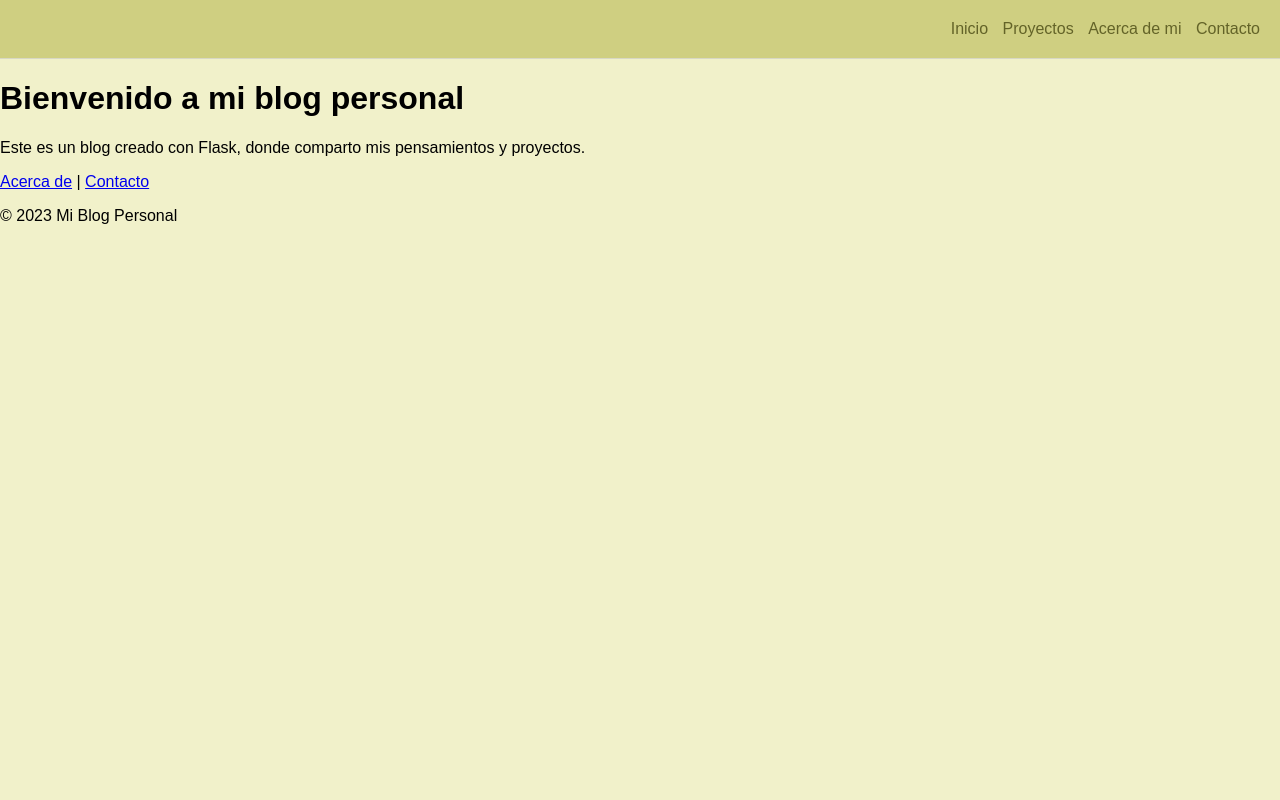
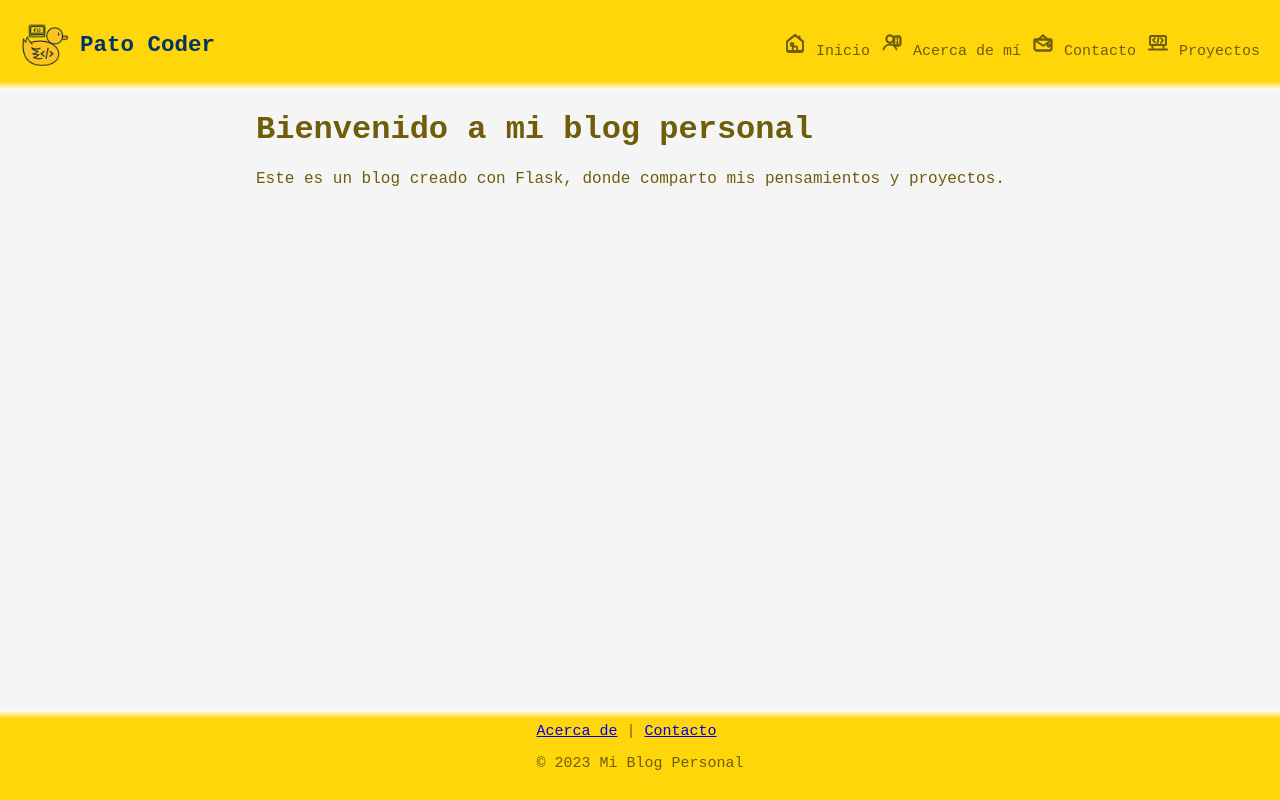
Before and after one commit to OsvaldoRodri/blog_flask, a Flask app: page / in a window 1280 px wide. Run offline with Flask 3, Linux system fonts and the light colour scheme.

Commit message:
style: Mejora general de la pagina pero enfocada en el header

```diff
--- a/static/css/style.css
+++ b/static/css/style.css
@@ -2,22 +2,88 @@ html,
 body {
     margin: 0;
     padding: 0;
-    font-family: Arial, sans-serif;
-    background-color: #f1f1ca;
+    font-family: 'Source Code Pro', monospace;
+    background-color: #f5f5f5;
+    color: #705d0a;
+    height: 100%;
+    /* ocupa toda la ventana */
+    margin: 0;
+    display: flex;
+    flex-direction: column;
+
+    /* fondo suave */
 }
 
 header {
-    background-color: #cfcf81;
+    background-color: #FFD60A;
+    /* amarillo pato */
+    height: 50px;
     padding: 20px;
     display: flex;
-    justify-content: flex-end;
-    /* Alinea el contenido a la derecha */
-    border-bottom: 1px solid #d8d8c5;
+    font-size: 15px;
+    justify-content: space-between;
+    background: linear-gradient(to bottom, #FFD60A 90%, #ffffff 100%);
 
+    /* azul petróleo */
+    align-items: center;
+    display: flex;
 }
 
 header nav a {
+    transition: 0.2s;
     margin-left: 10px;
     text-decoration: none;
-    color: rgb(99, 99, 40);
+    color: #705d0a;
+    /* gris oscuro */
 }
+
+.navbar a:hover {
+    color: #ffbb00;
+    /* naranja del pico */
+    font-size: 18px;
+    filter: drop-shadow(0 0 6px #003566);
+    text-shadow: 0 0 4px #003566;
+    /* glow azul */
+}
+
+.navbar a:hover .icon {
+    filter: drop-shadow(0 0 8px #003566);
+    /* brillo en hover */
+}
+
+nav ul {
+    list-style: none;
+    padding: 0;
+    margin: 0;
+    display: flex;
+}
+
+main {
+    flex: 1;
+    display: grid;
+    grid-template-columns: 1fr 3fr 1fr;
+}
+
+.container {
+    grid-column: 2;
+    /* Ocupa la columna central (3fr) */
+}
+
+.pato-coder {
+    display: flex;
+    color: #003566;
+    align-items: center;
+    gap: 10px;
+}
+
+footer {
+    background-color: #FFD60A;
+    /* amarillo pato */
+    height: 50px;
+    padding: 20px;
+    display: flex;
+    font-size: 15px;
+    justify-content: center;
+    align-items: center;
+    background: linear-gradient(to top, #FFD60A 90%, #ffffff 100%);
+}
--- a/static/js/script.js
+++ b/static/js/script.js
@@ -1 +1 @@
-alert('Hola, bienvenido a mi blog!');
+console.log("Js is working well!");
--- a/templates/base.html
+++ b/templates/base.html
@@ -11,18 +11,82 @@
 
 <body>
     <header>
-        <nav>
-            <a href="/">Inicio</a>
-            <a href="/projects">Proyectos</a>
-            <a href="/about">Acerca de mi</a>
-            <a href="/contact">Contacto</a>
+        <div class="pato-coder">
+            <img src="{{url_for('static', filename='img/main-logo.png')}}" alt="50x50" width="50" height="50">
+            <h2>Pato Coder</h2>
+        </div>
+        <nav class="navbar">
+            <ul>
+                <li><a href="{{ url_for('home') }}">
+                        <svg class="icon" xmlns="http://www.w3.org/2000/svg" width="24" height="24" viewBox="0 0 24 24"
+                            fill="none" stroke="currentColor" stroke-width="1.8" stroke-linecap="round"
+                            stroke-linejoin="round" aria-hidden="true">
+                            <path class="accent" d="M4 10.5L12 4l8 6.5v7.5a2 2 0 0 1-2 2H6a2 2 0 0 1-2-2z" />
+                            <path d="M12 4 4 10.5M12 4l8 6.5M6 21h12a2 2 0 0 0 2-2v-7.5M4 11.5V19a2 2 0 0 0 2 2" />
+                            <path d="M9.75 21v-4.25a1.25 1.25 0 0 1 1.25-1.25h2a1.25 1.25 0 0 1 1.25 1.25V21" />
+                            <rect x="7.75" y="12.25" width="2.5" height="2.5" rx=".4" />
+                            <path d="M16.5 7.25V5.5" />
+                        </svg>
+
+                        Inicio
+                    </a></li>
+                <li><a href="{{ url_for('about') }}">
+                        <svg class="icon" xmlns="http://www.w3.org/2000/svg" width="24" height="24" viewBox="0 0 24 24"
+                            fill="none" stroke="currentColor" stroke-width="1.8" stroke-linecap="round"
+                            stroke-linejoin="round" aria-hidden="true">
+                            <circle class="accent" cx="10" cy="8" r="3.6" />
+                            <circle cx="10" cy="8" r="3.6" />
+                            <path d="M3.5 18.5c.9-3.1 3.9-5 6.5-5s5.6 1.9 6.5 5" />
+                            <rect class="accent" x="14.25" y="5.5" width="6.25" height="9" rx="1.2" />
+                            <rect x="14.25" y="5.5" width="6.25" height="9" rx="1.2" />
+                            <path d="M17.4 8.1v-.6M17.4 10.2v3" />
+                        </svg>
+
+                        Acerca de mí
+                    </a></li>
+                <li><a href="{{ url_for('contact') }}">
+                        <svg class="icon" xmlns="http://www.w3.org/2000/svg" width="24" height="24" viewBox="0 0 24 24"
+                            fill="none" stroke="currentColor" stroke-width="1.8" stroke-linecap="round"
+                            stroke-linejoin="round" aria-hidden="true">
+                            <path class="accent" d="M3.5 8.5h17v9a2 2 0 0 1-2 2h-13a2 2 0 0 1-2-2z" />
+                            <rect x="3.5" y="8.5" width="17" height="11" rx="2" />
+                            <path d="M3.5 9l8.2 5.6a1 1 0 0 0 1.1 0L20.5 9" />
+                            <path d="M7.25 8.5l4.75-4.25L16.75 8.5" />
+                            <circle cx="17.75" cy="14.5" r="1.25" />
+                        </svg>
+
+                        Contacto
+                    </a></li>
+                <li><a href="{{ url_for('projects') }}">
+                        <svg class="icon" xmlns="http://www.w3.org/2000/svg" width="24" height="24" viewBox="0 0 24 24"
+                            fill="none" stroke="currentColor" stroke-width="1.8" stroke-linecap="round"
+                            stroke-linejoin="round" aria-hidden="true">
+                            <!-- Pantalla laptop -->
+                            <rect class="accent" x="4" y="5" width="16" height="9" rx="1.6" />
+                            <rect x="4" y="5" width="16" height="9" rx="1.6" />
+
+                            <!-- Base laptop -->
+                            <path d="M2.75 18.5h18.5M6.5 14.5v4M17.5 14.5v4" />
+
+                            <!-- Código </> centrado -->
+                            <path d="M9 7.2l-2 2 2 2.3" /> <!-- < -->
+                            <path d="M15 7.2l2 2.3-2.2 2.3" /> <!-- > -->
+                            <path d="M11.5 12l1-5" /> <!-- / -->
+                        </svg>
+
+                        Proyectos
+                    </a></li>
+            </ul>
         </nav>
+
     </header>
     <main>
-        {% block main %}
-        <h1>Bienvenido a mi blog personal</h1>
-        <p>Este es un blog creado con Flask, donde comparto mis pensamientos y proyectos.</p>
-        {% endblock %}
+        <div class="container">
+            {% block main %}
+            <h1>Bienvenido a mi blog personal</h1>
+            <p>Este es un blog creado con Flask, donde comparto mis pensamientos y proyectos.</p>
+            {% endblock %}
+        </div>
     </main>
     <footer>
         {% block footer %}
```
Also changed, not shown: static/img/main-logo.png (added).
